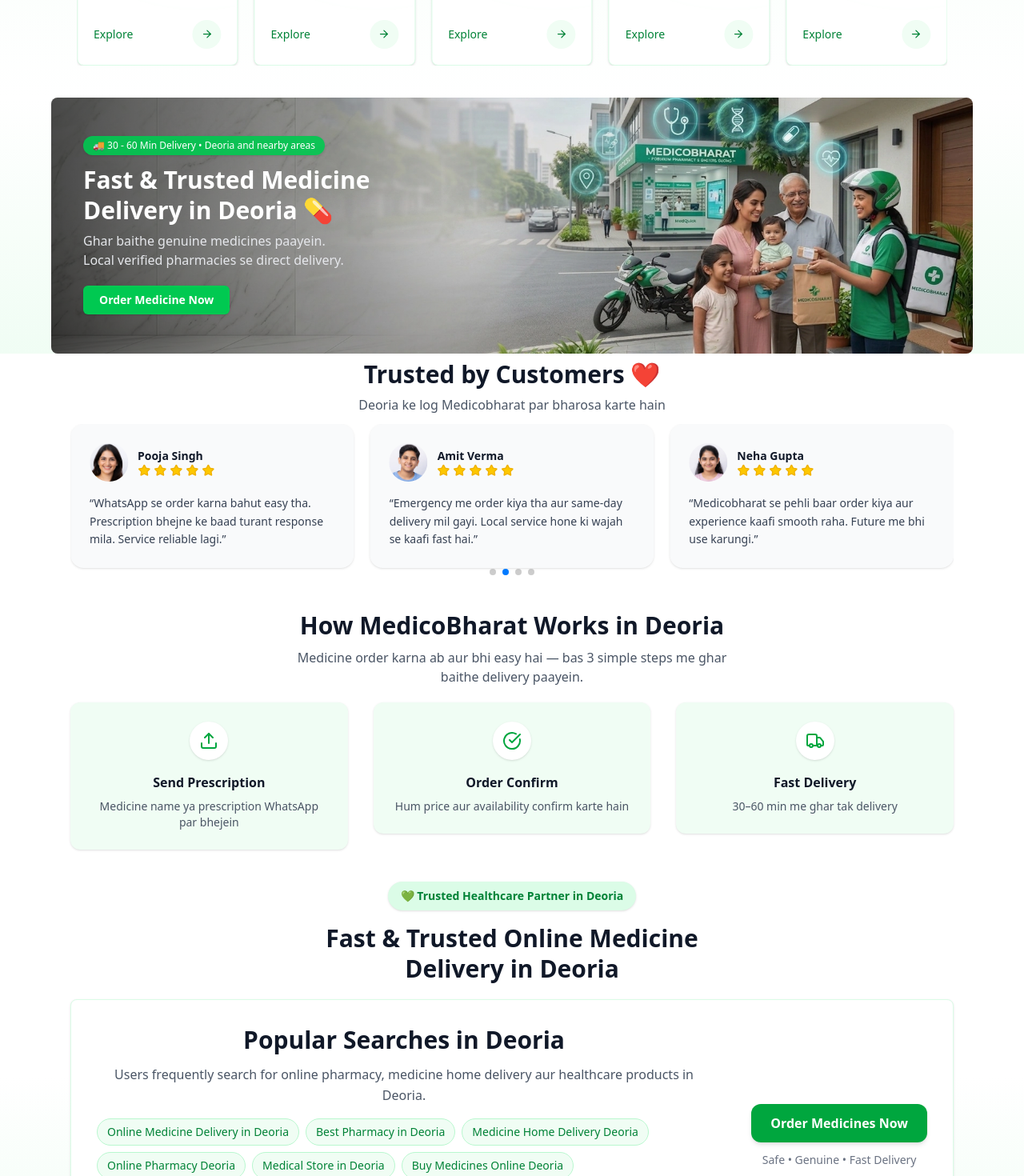
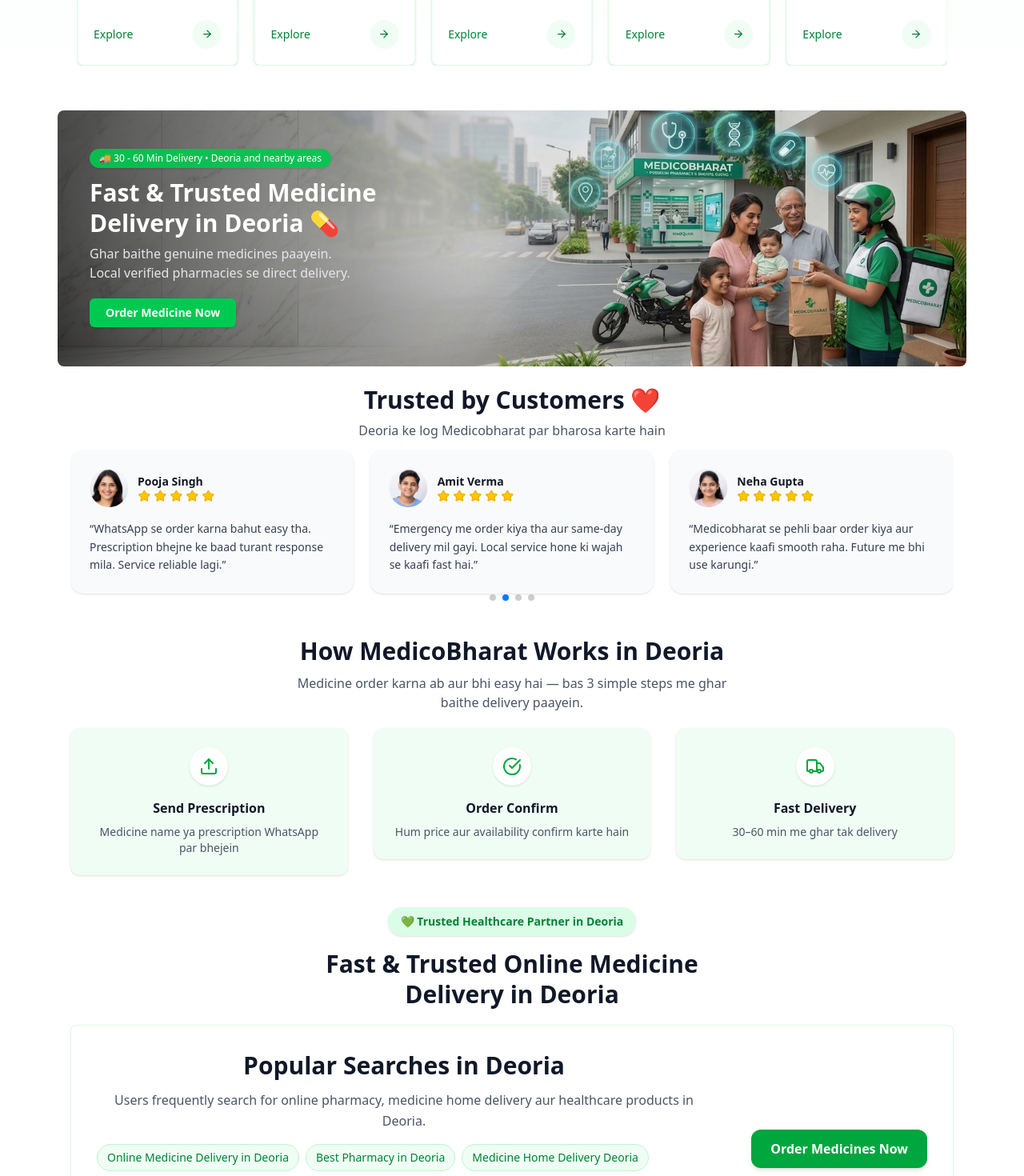
Before and after one commit to mithileshmaddeshiya/medico, a Next.js app: page /medicine-delivery-deoria in a window 1280 px wide. Shown: the part 860-2330 px from the top of the page at 80% size. Built offline with nearby package versions, Linux system fonts and the light colour scheme.

Commit message:
sabdjshad

```diff
--- a/src/components/CityHero.jsx
+++ b/src/components/CityHero.jsx
@@ -5,8 +5,13 @@
 
 export default function CityHero() {
   return (
-    <section className="w-full bg-gradient-to-t from-green-50 to-white px-4 md:px-6">
-      <div className="relative max-w-6xl mx-auto h-[260px] md:h-[320px] rounded-[8px] overflow-hidden">
+    <section className="w-full  px-4 md:px-6 py-4">
+
+      {/* MAX WIDTH CONTAINER */}
+      <div className="max-w-6xl mx-12">
+
+        {/* HERO WRAPPER */}
+        <div className="relative w-full h-[260px] md:h-[320px] rounded-[8px] overflow-hidden">
 
           {/* Desktop Image */}
           <Image
@@ -19,8 +24,7 @@
 
           {/* Mobile Image */}
           <Image
-          src="/short/mobileimg1.webp
-          "
+            src="/short/mobileimg1.webp"
             alt="Medicine Delivery in Deoria"
             fill
             priority
@@ -64,7 +68,6 @@
                 Order Medicine Now
               </Link>
             </div>
-
           </div>
 
           {/* ================= MOBILE CONTENT ================= */}
@@ -91,7 +94,8 @@
 
               {/* Mobile Subtext */}
               <p className="mt-3 text-[12px] text-gray-100 leading-relaxed max-w-[260px] drop-shadow">
-              WhatsApp par medicine order karein <br /> aur
+                WhatsApp par medicine order karein <br />
+                aur
                 <span className="font-semibold text-green-300">
                   {" "}30–60 minute
                 </span>{" "}
@@ -114,6 +118,7 @@
           </div>
 
         </div>
+      </div>
     </section>
   );
 }
--- a/src/components/MetakeyDeoria.jsx
+++ b/src/components/MetakeyDeoria.jsx
@@ -19,7 +19,7 @@
   ];
 
   return (
-    <section className="w-full py-3 sm:py-5 bg-gradient-to-b from-green-1 via-white to-green-50">
+    <section className="w-full py-3 sm:py-5 ">
       <div className="max-w-6xl mx-auto px-4 sm:px-5 md:px-6">
 
         {/* Top Heading */}
```
Lines whose indentation alone changed are shown as unchanged.
